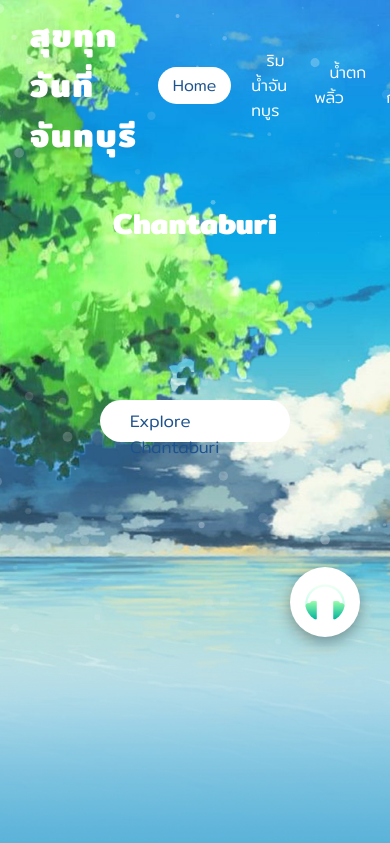
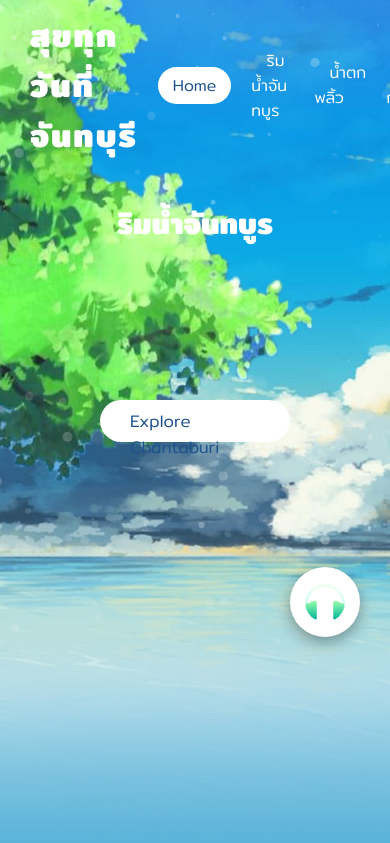
Before and after one commit to Marwin5411-Winner/MarVinSchoolwork, a PHP site: page /page2.php in a window 390 px wide; the page is wider, and only the part inside the window is pictured. Shown: the top 843 px of that part. Run offline with PHP 8.4, Linux system fonts and the light colour scheme.

Commit message:
Fix Mobile Device Safari problem

```diff
--- a/js/main.js
+++ b/js/main.js
@@ -3,6 +3,8 @@ let tree = document.getElementById("tree");
 let grass = document.getElementById("grass");
 //เช็ค Browser
 var ua = navigator.userAgent.toLowerCase();
+if (/Android|webOS|iPhone|iPad|iPod|BlackBerry|IEMobile|Opera Mini/i.test(navigator.userAgent)) {
+} else {
   if (ua.indexOf("safari") != -1) {
     if (ua.indexOf("chrome") > -1) {
     } else {
@@ -10,6 +12,7 @@ if (ua.indexOf("safari") != -1) {
         "ต้องใช้ Microsoft Edge และ Google Chrome ในการเปิดเท่านั้นไม่สามารถใช้ Safari ได้ เพื่อใช้ฟีเจอร์ได้ครบคันครับ! จากมาร์วิน"
       );
       window.location.href = "https://www.google.com"; // Safari
+    }
   }
 }
 //Dynamic Header Scroll Event Listener
@@ -35,8 +38,8 @@ music.volume = 0.05;
 
 document.getElementById("suggestBtn").onclick = function suggestBtn() {
   let sugest = document.getElementById("music-player");
-    let suggestBtn = document.getElementById('suggestBtn');
-    let music = document.getElementById('music');
+  let suggestBtn = document.getElementById("suggestBtn");
+  let music = document.getElementById("music");
   if (sugest.style.display === "none") {
     sugest.style.display = "block";
   } else {
--- a/page2.php
+++ b/page2.php
@@ -3,7 +3,7 @@
         <section>
           <img src="image/sea.png" id="sea" />
           <img src="image/tree.png" id="tree" />
-          <h2 id="text">Chantaburi</h2>
+          <h2 id="text">ริมน้ำจันทบูร</h2>
           <a href="#sec" id="btn">Explore Chantaburi</a>
           <img src="image/bgbanner.png" id="grass" />
           <img src="image/gradient.png" id="gradient" />
```
Lines whose indentation alone changed are shown as unchanged.
